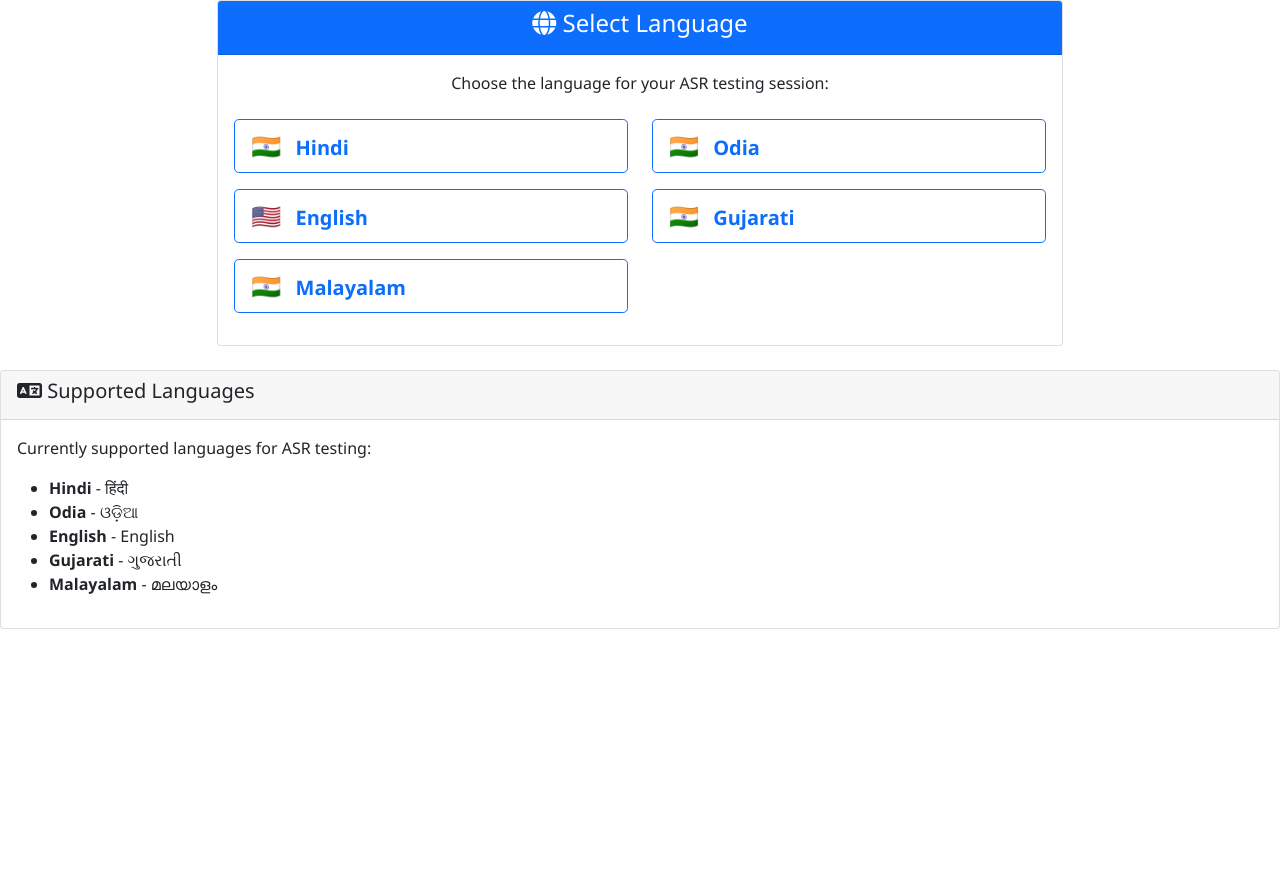
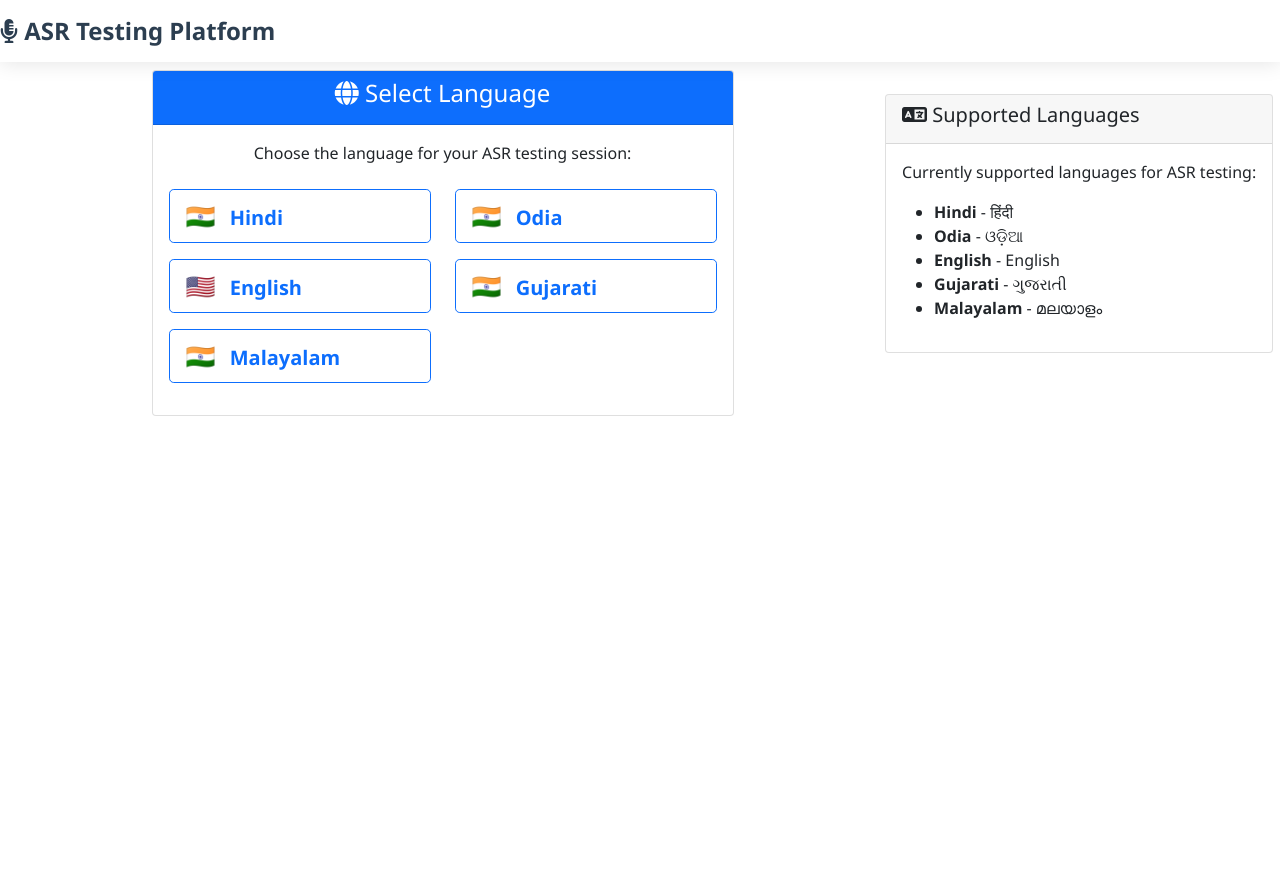
Before and after one commit to shivoham099/asr-testing-platform, a Flask app: page /language_selection/1 in a window 1280 px wide. Before the commit the page ends 629 px from the top, so only its background shows below. Run offline with Flask 3, Linux system fonts and the light colour scheme.

Commit message:
Add logout functionality with proper navigation bar
- Added fixed navigation bar with user dropdown
- Logout option now visible in user menu
- Proper styling for logged-in pages
- Fixed layout spacing for different page types
- User can now easily logout and return to login page

```diff
--- a/templates/base.html
+++ b/templates/base.html
@@ -324,7 +324,54 @@
         }
 
         .navbar {
-            display: none;
+            display: block;
+            background: rgba(255, 255, 255, 0.95) !important;
+            backdrop-filter: blur(10px);
+            box-shadow: 0 2px 20px rgba(0, 0, 0, 0.1);
+            position: fixed;
+            top: 0;
+            left: 0;
+            right: 0;
+            z-index: 1000;
+        }
+
+        .navbar-brand {
+            font-weight: bold;
+            color: #2c3e50 !important;
+            font-size: 1.5rem;
+        }
+
+        .navbar-nav .nav-link {
+            color: #2c3e50 !important;
+            font-weight: 500;
+        }
+
+        .navbar-nav .nav-link:hover {
+            color: #007bff !important;
+        }
+
+        .dropdown-menu {
+            border: none;
+            box-shadow: 0 8px 32px rgba(0, 0, 0, 0.1);
+            border-radius: 8px;
+        }
+
+        .dropdown-item {
+            color: #2c3e50;
+            font-weight: 500;
+        }
+
+        .dropdown-item:hover {
+            background-color: #f8f9fa;
+            color: #007bff;
+        }
+
+        .main-layout {
+            margin-top: 0;
+        }
+
+        .main-layout.logged-in {
+            margin-top: 70px;
         }
 
         .container {
@@ -356,6 +403,32 @@
     </style>
 </head>
 <body>
+    <nav class="navbar navbar-expand-lg navbar-light bg-light">
+        <div class="container">
+            <a class="navbar-brand" href="{{ url_for('index') }}">
+                <i class="fas fa-microphone-alt"></i> ASR Testing Platform
+            </a>
+            {% if session.user %}
+            <div class="navbar-nav ms-auto">
+                <div class="nav-item dropdown">
+                    <a class="nav-link dropdown-toggle" href="#" id="navbarDropdown" role="button" data-bs-toggle="dropdown">
+                        <i class="fas fa-user"></i> {{ session.user.name }}
+                    </a>
+                    <ul class="dropdown-menu">
+                        <li><a class="dropdown-item" href="{{ url_for('admin_dashboard') }}">
+                            <i class="fas fa-users-cog"></i> Admin Dashboard
+                        </a></li>
+                        <li><hr class="dropdown-divider"></li>
+                        <li><a class="dropdown-item" href="{{ url_for('logout') }}">
+                            <i class="fas fa-sign-out-alt"></i> Logout
+                        </a></li>
+                    </ul>
+                </div>
+            </div>
+            {% endif %}
+        </div>
+    </nav>
+
     {% block content %}{% endblock %}
 
     <script src="https://cdn.jsdelivr.net/npm/bootstrap@5.1.3/dist/js/bootstrap.bundle.min.js"></script>
--- a/templates/language_selection.html
+++ b/templates/language_selection.html
@@ -3,6 +3,7 @@
 {% block title %}Language Selection - ASR Testing Platform{% endblock %}
 
 {% block content %}
+<div class="main-layout logged-in">
 <div class="row justify-content-center">
     <div class="col-md-8">
         <div class="card">
@@ -53,4 +54,5 @@
         </div>
     </div>
 </div>
+</div>
 {% endblock %}
```
